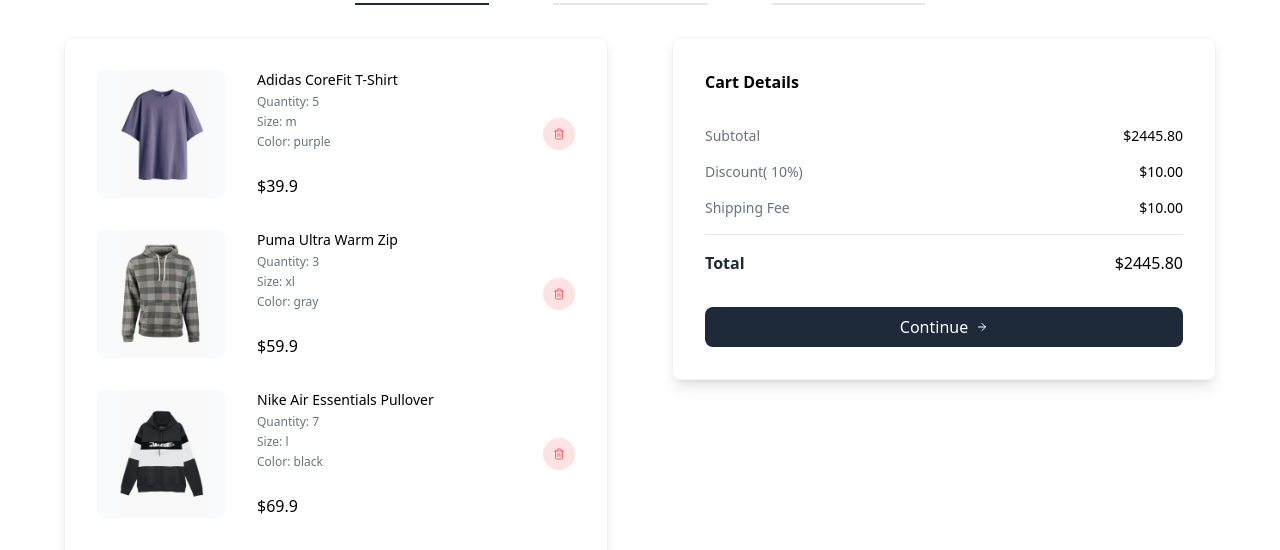
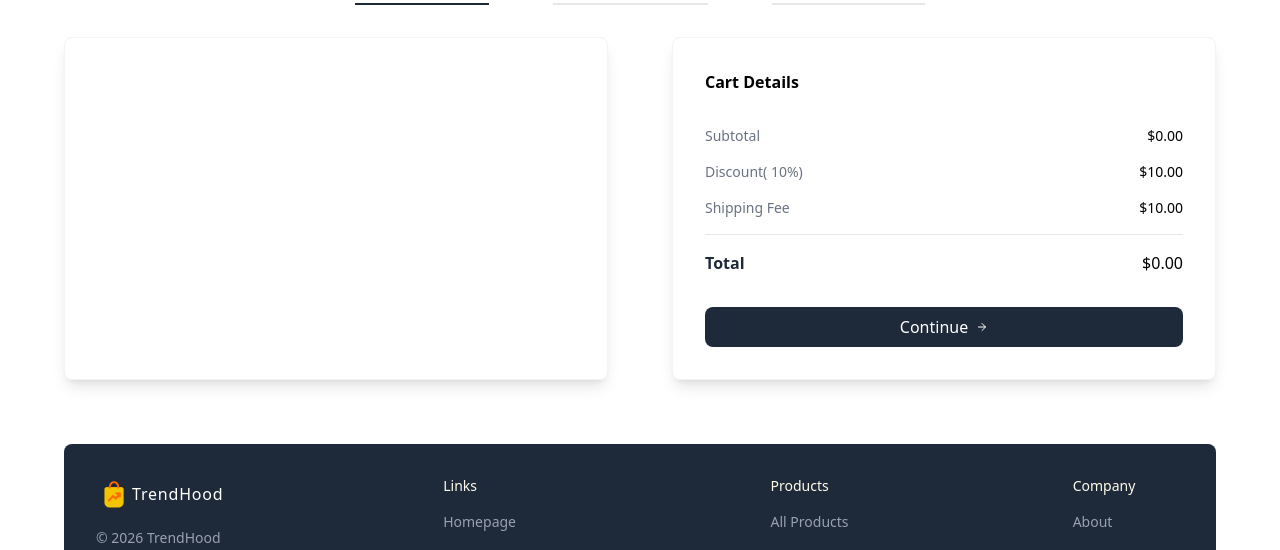
Before and after one commit to dbadalyan97/shopping-app, a Next.js app in the folder client/: page /cart in a window 1280 px wide. Shown: the part 218-768 px from the top of the page. Built offline with nearby package versions, Linux system fonts and the light colour scheme.

Commit message:
feat: drive cart page and header from cart store

```diff
--- a/client/src/app/cart/page.tsx
+++ b/client/src/app/cart/page.tsx
@@ -1,28 +1,16 @@
 "use client";
 
 import { CartDetails, CartStepContent, CartSteps } from "@/components/Cart";
-import { PRODUCTS } from "@/constants";
+
 import { useDictionary } from "@/hooks/useDictionary";
-import { CartItemsType } from "@/types/cart";
+
 import { ShippingFormInputs } from "@/types/form/shippingFormSchema";
 import { useSearchParams } from "next/navigation";
 import { useState } from "react";
 
-const cartItems: CartItemsType = PRODUCTS.reduce((acc, product) => {
-  acc[product.id] = {
-    ...product,
-    quantity: Math.floor(Math.random() * 10) + 1,
-    selectedSize:
-      product.sizes[Math.floor(Math.random() * product.sizes.length)],
-    selectedColor:
-      product.colors[Math.floor(Math.random() * product.colors.length)],
-  };
-  return acc;
-}, []);
-
 const CartPage = () => {
   const searchParams = useSearchParams();
-  const { cart } = useDictionary();
+  const { cart: cartInfo } = useDictionary();
   const [shippingForm, setShippingForm] = useState<ShippingFormInputs | null>(
     null,
   );
@@ -30,16 +18,15 @@ const CartPage = () => {
 
   return (
     <div className="mt-12 flex flex-col items-center justify-center gap-8">
-      <h1 className="text-2xl font-medium">{cart.title}</h1>
+      <h1 className="text-2xl font-medium">{cartInfo.title}</h1>
       <CartSteps activeStep={activeStep} />
       <div className="flex w-full flex-col gap-16 lg:flex-row">
         <CartStepContent
           activeStep={activeStep}
-          cartItems={cartItems}
           shippingForm={shippingForm}
           setShippingForm={setShippingForm}
         />
-        <CartDetails cartItems={cartItems} activeStep={activeStep} />
+        <CartDetails activeStep={activeStep} />
       </div>
     </div>
   );
--- a/client/src/components/Cart/CartDetails/CartDetails.tsx
+++ b/client/src/components/Cart/CartDetails/CartDetails.tsx
@@ -6,36 +6,39 @@ import { useRouter } from "next/navigation";
 import { FC } from "react";
 import { CartDetailsRow } from "./components";
 import { CartDetailsProps } from "./types";
+import { useCartStore } from "@/store";
 
 const DISCOUNT_AMOUNT = 10;
 const SHIPPING_FEE = 10;
 
 const formatPrice = (amount: number) => `$${amount.toFixed(2)}`;
 
-const CartDetails: FC<CartDetailsProps> = ({ cartItems, activeStep }) => {
+const CartDetails: FC<CartDetailsProps> = ({ activeStep }) => {
   const router = useRouter();
-  const { cart } = useDictionary();
-  const subtotal = cartItems.reduce(
+  const { cart: cartInfo } = useDictionary();
+  const { cart } = useCartStore();
+
+  const subtotal = cart.reduce(
     (acc, item) => acc + item.price * item.quantity,
     0,
   );
 
   const summaryRows = [
-    { label: cart.subtotal, value: formatPrice(subtotal) },
-    { label: cart.discount, value: formatPrice(DISCOUNT_AMOUNT) },
-    { label: cart.shippingFee, value: formatPrice(SHIPPING_FEE) },
+    { label: cartInfo.subtotal, value: formatPrice(subtotal) },
+    { label: cartInfo.discount, value: formatPrice(DISCOUNT_AMOUNT) },
+    { label: cartInfo.shippingFee, value: formatPrice(SHIPPING_FEE) },
   ];
 
   return (
     <div className="flex h-max w-full flex-col gap-8 rounded-lg border border-gray-100 p-8 shadow-lg lg:w-7/12">
-      <h2 className="font-semibold">{cart.details}</h2>
+      <h2 className="font-semibold">{cartInfo.details}</h2>
       <div className="flex flex-col gap-4">
         {summaryRows.map((row) => (
           <CartDetailsRow key={row.label} {...row} />
         ))}
         <hr className="border-gray-200" />
         <CartDetailsRow
-          label={cart.total}
+          label={cartInfo.total}
           value={formatPrice(subtotal)}
           emphasized
         />
@@ -45,7 +48,7 @@ const CartDetails: FC<CartDetailsProps> = ({ cartItems, activeStep }) => {
           onClick={() => router.push("/cart?step=2", { scroll: false })}
           className="flex w-full cursor-pointer items-center justify-center gap-2 rounded-lg bg-gray-800 p-2 text-white transition-all hover:bg-gray-900"
         >
-          {cart.continue} <ArrowRightIcon className="size-3" />
+          {cartInfo.continue} <ArrowRightIcon className="size-3" />
         </button>
       )}
     </div>
--- a/client/src/components/Cart/CartDetails/types.ts
+++ b/client/src/components/Cart/CartDetails/types.ts
@@ -1,6 +1,3 @@
-import { CartItemsType } from "@/types/cart";
-
 export interface CartDetailsProps {
-  cartItems: CartItemsType;
   activeStep: string;
 }
--- a/client/src/components/Cart/CartItem/CartItem.tsx
+++ b/client/src/components/Cart/CartItem/CartItem.tsx
@@ -5,9 +5,15 @@ import { Trash2 } from "lucide-react";
 import Image from "next/image";
 import { FC } from "react";
 import { CartItemProps } from "./types";
+import { useCartStore } from "@/store";
 
 const CartItem: FC<CartItemProps> = ({ item }) => {
   const { cart } = useDictionary();
+  const { removeFromCart } = useCartStore();
+
+  const handleRemoveFromCart = () => {
+    removeFromCart(item.id);
+  };
 
   return (
     <div className="flex items-center justify-between">
@@ -36,7 +42,10 @@ const CartItem: FC<CartItemProps> = ({ item }) => {
           <p className="font-medium">${item.price}</p>
         </div>
       </div>
-      <button className="flex size-8 cursor-pointer items-center justify-center rounded-full bg-red-100 text-red-400 transition-all duration-300 hover:bg-red-200">
+      <button
+        onClick={handleRemoveFromCart}
+        className="flex size-8 cursor-pointer items-center justify-center rounded-full bg-red-100 text-red-400 transition-all duration-300 hover:bg-red-200"
+      >
         <Trash2 className="size-3" />
       </button>
     </div>
--- a/client/src/components/Cart/CartItems/CartItems.tsx
+++ b/client/src/components/Cart/CartItems/CartItems.tsx
@@ -1,11 +1,14 @@
+"use client";
 import { CartItem } from "@/components/Cart/CartItem";
 import { FC } from "react";
-import { CartItemsProps } from "./types";
+import { useCartStore } from "@/store";
 
-const CartItems: FC<CartItemsProps> = ({ items }) => {
+const CartItems: FC = () => {
+  const { cart } = useCartStore();
+
   return (
     <>
-      {items.map((item) => (
+      {cart.map((item) => (
         <CartItem key={item.id} item={item} />
       ))}
     </>
--- a/client/src/components/Cart/CartItems/types.ts
+++ /dev/null
@@ -1,5 +0,0 @@
-import { CartItemsType } from "@/types/cart";
-
-export interface CartItemsProps {
-  items: CartItemsType;
-}
--- a/client/src/components/Cart/CartStepContent/CartStepContent.tsx
+++ b/client/src/components/Cart/CartStepContent/CartStepContent.tsx
@@ -9,22 +9,21 @@ import { CartStepContentProps } from "./types";
 
 const CartStepContent: FC<CartStepContentProps> = ({
   activeStep,
-  cartItems,
   shippingForm,
   setShippingForm,
 }) => {
-  const { cart } = useDictionary();
+  const { cart: cartInfo } = useDictionary();
 
   return (
     <div className="flex w-full flex-col gap-8 rounded-lg border border-gray-100 p-8 shadow-lg lg:w-7/12">
       {activeStep === "1" ? (
-        <CartItems items={cartItems} />
+        <CartItems />
       ) : activeStep === "2" ? (
         <ShippingForm setShippingForm={setShippingForm} />
       ) : activeStep === "3" && shippingForm ? (
         <PaymentForm />
       ) : (
-        <p className="text-sm text-gray-500">{cart.fillShippingForm}</p>
+        <p className="text-sm text-gray-500">{cartInfo.fillShippingForm}</p>
       )}
     </div>
   );
--- a/client/src/components/Cart/CartStepContent/types.ts
+++ b/client/src/components/Cart/CartStepContent/types.ts
@@ -1,9 +1,7 @@
-import { CartItemsType } from "@/types/cart";
 import { ShippingFormInputs } from "@/types/form/shippingFormSchema";
 
 export interface CartStepContentProps {
   activeStep: string;
-  cartItems: CartItemsType;
   shippingForm: ShippingFormInputs | null;
   setShippingForm: (shippingForm: ShippingFormInputs) => void;
 }
--- a/client/src/components/ShoppingCart/ShoppingCart.tsx
+++ b/client/src/components/ShoppingCart/ShoppingCart.tsx
@@ -1,14 +1,17 @@
 "use client";
 
+import { useCartStore } from "@/store";
 import { ShoppingCart as ShoppingCartIcon } from "lucide-react";
 import Link from "next/link";
 
 const ShoppingCart = () => {
+  const { cart } = useCartStore();
+
   return (
     <Link href="/cart" className="relative">
       <ShoppingCartIcon className="size-4 text-gray-600" />
       <span className="absolute -top-3 -right-3 flex size-4 items-center justify-center rounded-full bg-amber-400 text-xs font-medium text-gray-600">
-        0
+        {cart.length}
       </span>
     </Link>
   );
```
Also changed, not shown: 2 other files (tests, documents, lock files or other folders).
